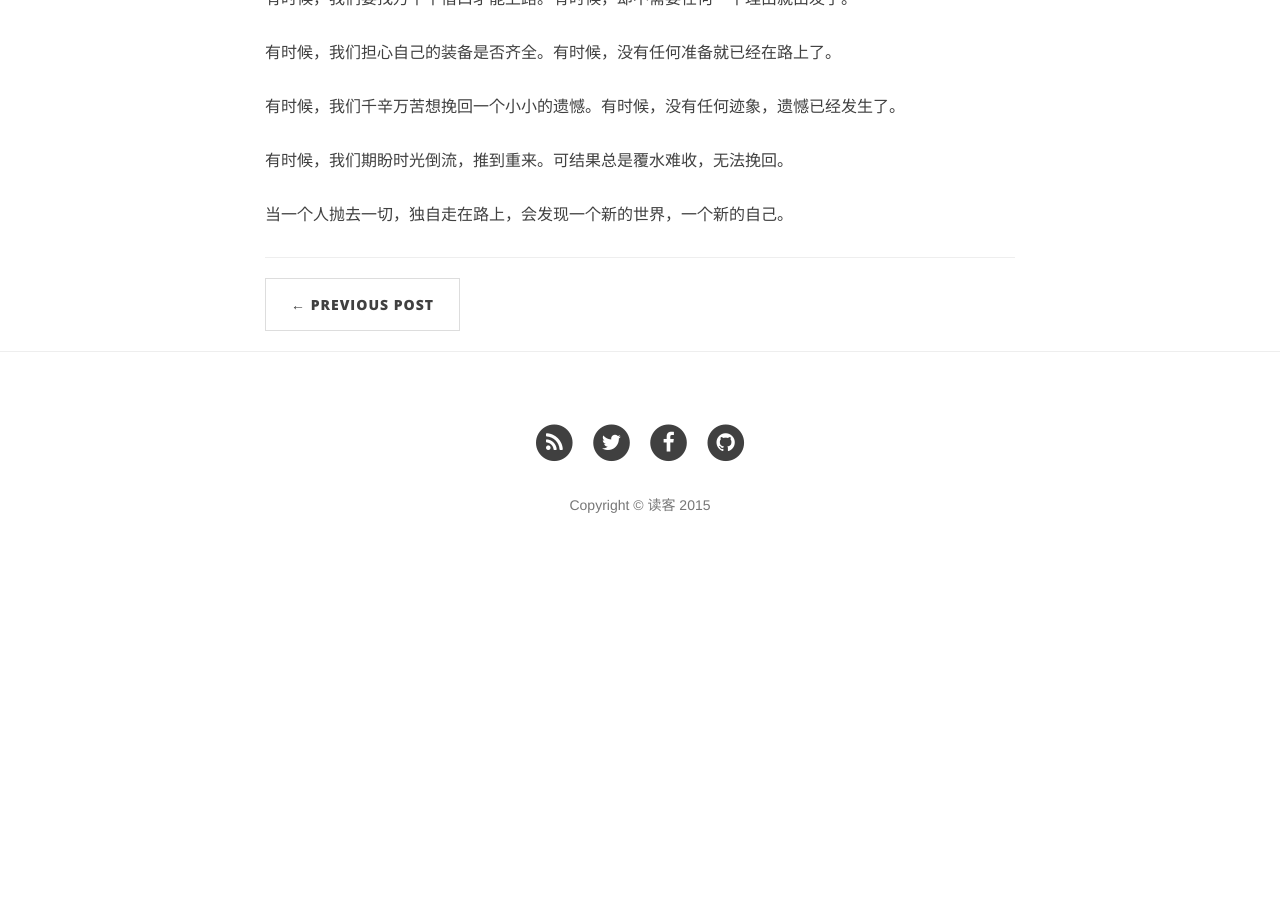
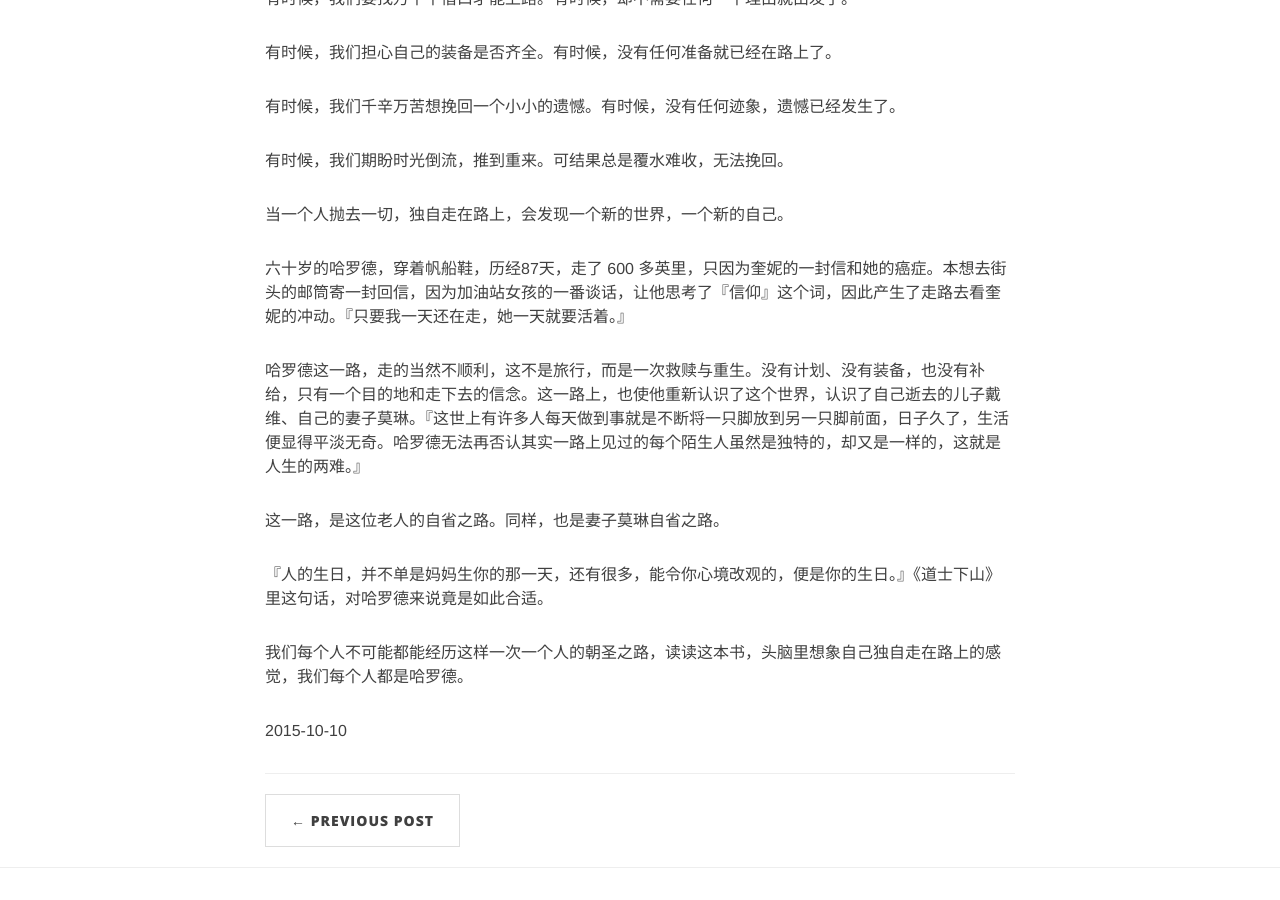
Before and after one commit to byronwind/byronwind.github.io, a Jekyll site: the page built from _posts/2015-10-10-一个人的朝圣.md, in a window 1280 px wide and 900 px high, scrolled down 589 px. Built offline with Jekyll 4.4.1, drawn with Linux system fonts in a browser that asks for light colours; nearby versions of some CDN libraries; comment, search, counter and statistics services are not loaded; before the commit the page ends 1170 px from its top, so only the background shows below that.

Commit message:
update post

```diff
--- a/_posts/2015-10-10-一个人的朝圣.md
+++ b/_posts/2015-10-10-一个人的朝圣.md
@@ -18,3 +18,15 @@ author:     "dudukr"
 有时候，我们期盼时光倒流，推到重来。可结果总是覆水难收，无法挽回。
 
 当一个人抛去一切，独自走在路上，会发现一个新的世界，一个新的自己。
+
+六十岁的哈罗德，穿着帆船鞋，历经87天，走了 600 多英里，只因为奎妮的一封信和她的癌症。本想去街头的邮筒寄一封回信，因为加油站女孩的一番谈话，让他思考了『信仰』这个词，因此产生了走路去看奎妮的冲动。『只要我一天还在走，她一天就要活着。』
+
+哈罗德这一路，走的当然不顺利，这不是旅行，而是一次救赎与重生。没有计划、没有装备，也没有补给，只有一个目的地和走下去的信念。这一路上，也使他重新认识了这个世界，认识了自己逝去的儿子戴维、自己的妻子莫琳。『这世上有许多人每天做到事就是不断将一只脚放到另一只脚前面，日子久了，生活便显得平淡无奇。哈罗德无法再否认其实一路上见过的每个陌生人虽然是独特的，却又是一样的，这就是人生的两难。』
+
+这一路，是这位老人的自省之路。同样，也是妻子莫琳自省之路。
+
+『人的生日，并不单是妈妈生你的那一天，还有很多，能令你心境改观的，便是你的生日。』《道士下山》里这句话，对哈罗德来说竟是如此合适。
+
+我们每个人不可能都能经历这样一次一个人的朝圣之路，读读这本书，头脑里想象自己独自走在路上的感觉，我们每个人都是哈罗德。
+
+2015-10-10
```
Also changed, not shown: other parts of _posts/2015-10-10-一个人的朝圣.md (+1 -1 lines).
